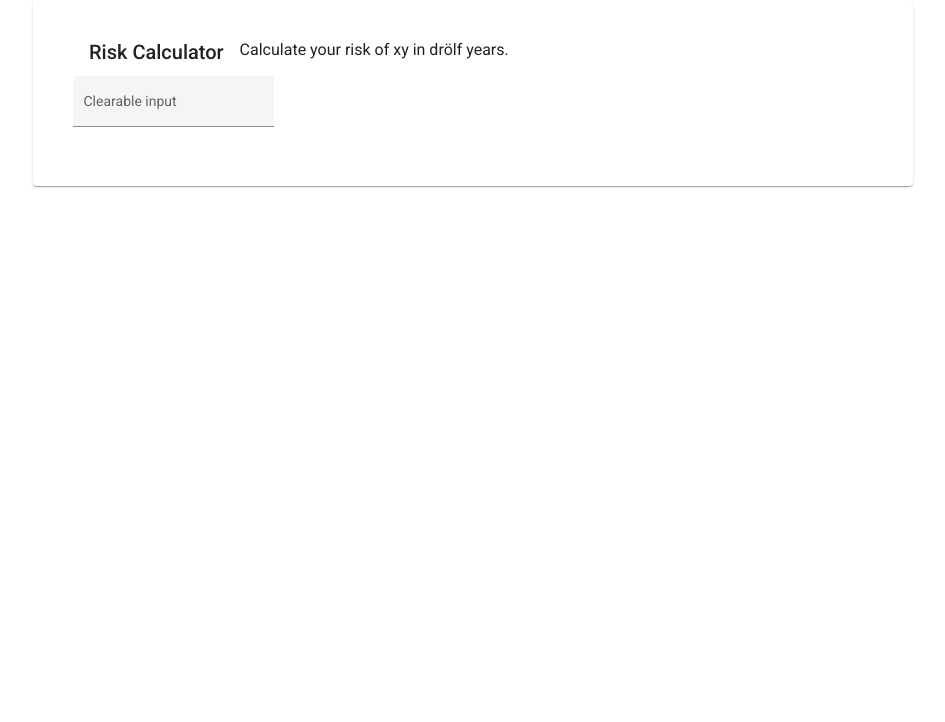
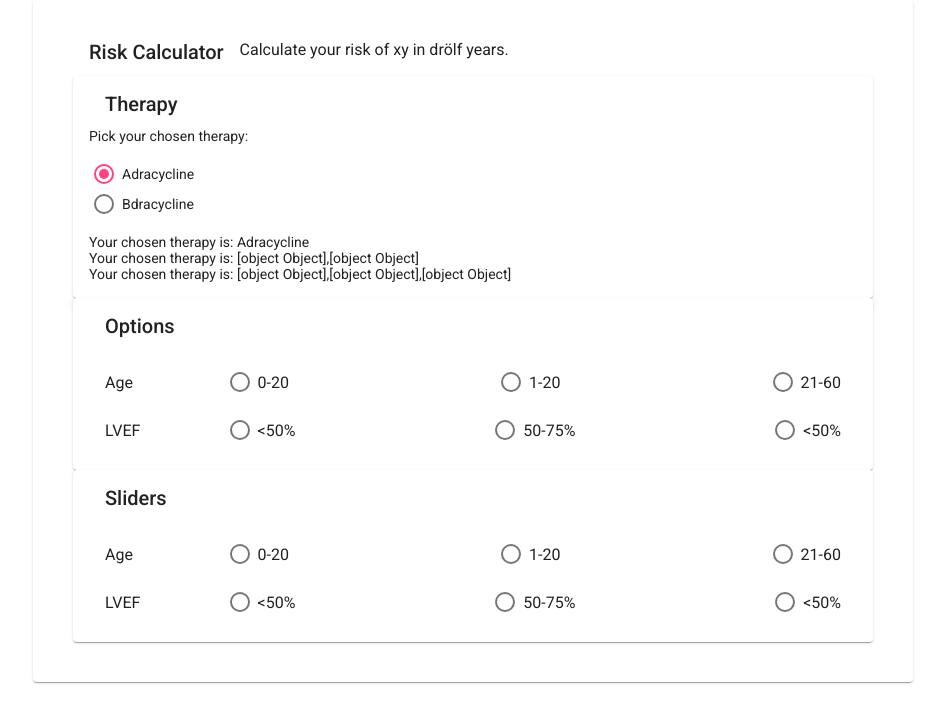
Before and after one commit to ninjafail/risk-calculator-web, an Angular app: page / in a window 1280 px wide. Shown: the top 722 px of the page, without its empty margins (167-1112 px from the left). Built offline with nearby package versions, Linux system fonts and the light colour scheme.

Commit message:
working options

```diff
--- /dev/null
+++ b/src/app/risk-calculator/options-field/options-field.component.css
@@ -0,0 +1,10 @@
+.mat-radio-group {
+  display: flex;
+  width: 100%;
+  justify-content: space-between;
+  float: right;
+}
+.left {
+  width: 150px;
+  float: left;
+}
--- /dev/null
+++ b/src/app/risk-calculator/options-field/options-field.component.html
@@ -0,0 +1,10 @@
+<mat-list>
+  <mat-list-item *ngFor="let optionField of optionFields">
+      <p class="left">{{ optionField.name }}</p>
+      <mat-radio-group class="right">
+          <mat-radio-button *ngFor="let dfoption of optionField.options" [value]="dfoption">
+            {{ dfoption.name }}
+          </mat-radio-button>
+      </mat-radio-group>
+  </mat-list-item>
+</mat-list>
--- /dev/null
+++ b/src/app/risk-calculator/options-field/options-field.component.ts
@@ -0,0 +1,17 @@
+import {Component, Input, OnChanges, OnInit} from '@angular/core';
+import {OptionField} from "../therapies";
+
+@Component({
+  selector: 'app-options-field',
+  templateUrl: './options-field.component.html',
+  styleUrls: ['./options-field.component.css']
+})
+export class OptionsFieldComponent implements OnChanges {
+  @Input() optionFields!: OptionField[];
+
+  constructor() { }
+
+  ngOnChanges() {
+
+  }
+}
--- /dev/null
+++ b/src/app/risk-calculator/risk-calc-weights.enum.ts
@@ -0,0 +1,7 @@
+export enum Weight {
+  L = 0,
+  M1 = 1,
+  M2 = 2,
+  H = 5,
+  VH = 100,
+}
--- a/src/app/risk-calculator/risk-calculator.component.css
+++ b/src/app/risk-calculator/risk-calculator.component.css
@@ -5,3 +5,32 @@
   align-self: center;
   border-width: 100px;
 }
+
+.form-field {
+  align-self: center;
+  align-items: center;
+}
+
+.example-radio-group {
+  display: flex;
+  flex-direction: column;
+  margin: 15px 0;
+  align-items: flex-start;
+}
+
+.example-radio-button {
+  margin: 5px;
+}
+
+table {
+  width: 100%;
+}
+
+.mat-form-field {
+  font-size: 14px;
+  width: 100%;
+}
+
+td, th {
+  width: 25%;
+}
--- a/src/app/risk-calculator/risk-calculator.component.html
+++ b/src/app/risk-calculator/risk-calculator.component.html
@@ -7,13 +7,54 @@
   </mat-card-header>
 
   <mat-card-content>
-    <mat-form-field class="example-form-field" appearance="fill">
-      <mat-label>Clearable input</mat-label>
-      <input matInput type="text" [(ngModel)]="value">
-      <button *ngIf="value" matSuffix mat-icon-button aria-label="Clear" (click)="value=''">
-        <mat-icon>close</mat-icon>
-      </button>
-    </mat-form-field>
+    <mat-card>
+      <mat-card-header>
+        <mat-card-title>
+          Therapy
+        </mat-card-title>
+      </mat-card-header>
+      <mat-card-content>
+
+        <label id="example-radio-group-label">Pick your chosen therapy:</label>
+        <mat-radio-group
+          aria-labelledby="example-radio-group-label"
+          class="example-radio-group"
+          [(ngModel)]="chosenTherapy">
+          <mat-radio-button class="example-radio-button" *ngFor="let therapy of therapies" [value]="therapy">
+            {{ therapy.name }}
+          </mat-radio-button>
+        </mat-radio-group>
+        <div>Your chosen therapy is: {{ chosenTherapy.name }}</div>
+        <div>Your chosen therapy is: {{ chosenTherapy.option_fields }}</div>
+        <div>Your chosen therapy is: {{ chosenTherapy.slider_fields }}</div>
+      </mat-card-content>
+    </mat-card>
+    <div class="mat-elevation-z8">
+    </div>
+
+
+    <mat-card>
+      <mat-card-header>
+        <mat-card-title>
+          Options
+        </mat-card-title>
+      </mat-card-header>
+      <mat-card-content>
+        <app-options-field [optionFields]="chosenTherapy.option_fields"></app-options-field>
+      </mat-card-content>
+    </mat-card>
+
+    <mat-card>
+      <mat-card-header>
+        <mat-card-title>
+          Sliders
+        </mat-card-title>
+      </mat-card-header>
+      <mat-card-content>
+        <app-options-field [optionFields]="chosenTherapy.option_fields"></app-options-field>
+      </mat-card-content>
+    </mat-card>
+
   </mat-card-content>
 
 </mat-card>
--- a/src/app/risk-calculator/risk-calculator.component.ts
+++ b/src/app/risk-calculator/risk-calculator.component.ts
@@ -1,18 +1,25 @@
-import { Component, OnInit } from '@angular/core';
+import {Component, EventEmitter} from '@angular/core';
+import { Weight } from "./risk-calc-weights.enum";
+import { Therapy, OptionField, DataField, therapyA, therapyB } from "./therapies";
+import { MatTableDataSource } from "@angular/material/table";
+
 
 @Component({
   selector: 'app-risk-calculator',
   templateUrl: './risk-calculator.component.html',
   styleUrls: ['./risk-calculator.component.css']
 })
-export class RiskCalculatorComponent implements OnInit {
+export class RiskCalculatorComponent {
   title: string = "Risk Calculator";
   subtitle: string = "Calculate your risk of xy in drölf years.";
-  value: string = "";
 
-  constructor() { }
+  therapies: Therapy[] = [therapyA, therapyB];
+  chosenTherapy: Therapy = therapyA;
 
-  ngOnInit(): void {
+  test = null;
+
+  constructor() {
   }
 
+
 }
--- /dev/null
+++ b/src/app/risk-calculator/slider-field/slider-field.component.html
@@ -0,0 +1,4 @@
+<mat-slide-toggle
+  class="example-margin">
+  Slide me!
+</mat-slide-toggle>
--- /dev/null
+++ b/src/app/risk-calculator/slider-field/slider-field.component.ts
@@ -0,0 +1,15 @@
+import { Component, OnInit } from '@angular/core';
+
+@Component({
+  selector: 'app-slider-field',
+  templateUrl: './slider-field.component.html',
+  styleUrls: ['./slider-field.component.css']
+})
+export class SliderFieldComponent implements OnInit {
+
+  constructor() { }
+
+  ngOnInit(): void {
+  }
+
+}
--- /dev/null
+++ b/src/app/risk-calculator/therapies.ts
@@ -0,0 +1,79 @@
+import { Weight } from "./risk-calc-weights.enum";
+
+const L: Weight = Weight.L;
+const M1: Weight = Weight.M1;
+const M2: Weight = Weight.M2;
+const H: Weight = Weight.H;
+const VH: Weight = Weight.VH;
+
+export interface DataField {
+  name: string;
+  weight: Weight;
+}
+
+export interface OptionField {
+  name: string;
+  options: DataField[];
+}
+
+export interface Therapy {
+  name: string,
+  option_fields: OptionField[]
+  slider_fields: DataField[]
+}
+
+let therapyAOptionFields: OptionField[] = [
+  {
+    name: "Age",
+    options: [
+      {name: "0-20", weight: L},
+      {name: "1-20", weight: M1},
+      {name: "21-60", weight: L}
+    ],
+  },
+  {
+    name: "LVEF",
+    options: [
+      {name: "<50%", weight: L},
+      {name: "50-75%", weight: L},
+      {name: "<50%", weight: L}
+    ]
+  }];
+
+export let therapyA: Therapy = {
+  name: "Adracycline",
+  option_fields: therapyAOptionFields,
+  slider_fields: [
+    { name: "Elevated Baseline", weight: L },
+    { name: "Elevated Baseline 2", weight: M2 },
+    { name: "Elevated Baseline 3", weight: VH }
+  ]
+}
+
+export let therapyB: Therapy = {
+  name: "Bdracycline",
+  option_fields: [
+    {
+      name: "Age",
+      options: [
+        {name: "0-20", weight: M1},
+        {name: "1-20", weight: M2},
+        {name: "21-60", weight: H}
+      ],
+    },
+    {
+      name: "LVEF",
+      options: [
+        {name: "<50%", weight: L},
+        {name: "50-75%", weight: H},
+        {name: "76-85%", weight: L},
+        {name: "<85%", weight: L}
+      ]
+    },
+  ],
+  slider_fields: [
+    { name: "Elevated Baseline", weight: L },
+    { name: "Elevated Baseline 2", weight: M2 },
+    { name: "Elevated Baseline 3", weight: VH }
+  ]
+}
```
Also changed, not shown: src/app/app.module.ts (+19 -1 lines), src/app/risk-calculator/slider-field/slider-field.component.css (added), 2 other files (tests, documents, lock files or other folders).
